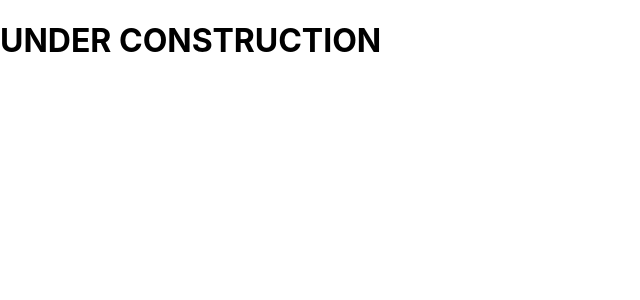
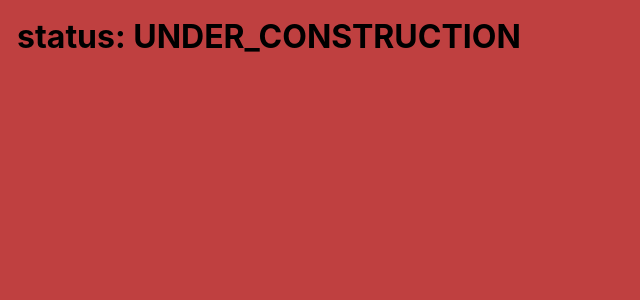
Before and after one commit to CHart-Cavanaugh/WeatherApp, a React (Create React App) app: page / in a window 1280 px wide. Shown: the top 300 px of the page, without its empty margins (0-640 px from the left). Built offline with nearby package versions, Linux system fonts and the light colour scheme.

Commit message:
Update the style for the default state of the page.

```diff
--- a/src/App.scss
+++ b/src/App.scss
@@ -0,0 +1,27 @@
+$pg-background: hsl(0, 50%, 50%);
+
+
+
+#app-container,
+#app-container * {
+
+  box-sizing: border-box;
+
+}
+
+#app-container {
+
+  height: 100vh;
+  width: 100vw;
+  background: $pg-background;
+  border: 1px solid $pg-background;
+  padding: 0;
+
+}
+
+#temp-content {
+
+  margin: .5em;
+  padding: 0;
+
+}
--- a/src/App.tsx
+++ b/src/App.tsx
@@ -7,7 +7,7 @@ function App() {
 
   const [appStatus, setAppStatus] = useState(false);
   const tempContent = (
-    <h1>UNDER CONSTRUCTION</h1>
+    <h1 id="temp-content">status: UNDER_CONSTRUCTION</h1>
   );
   const appContent = (
     <></>
```
